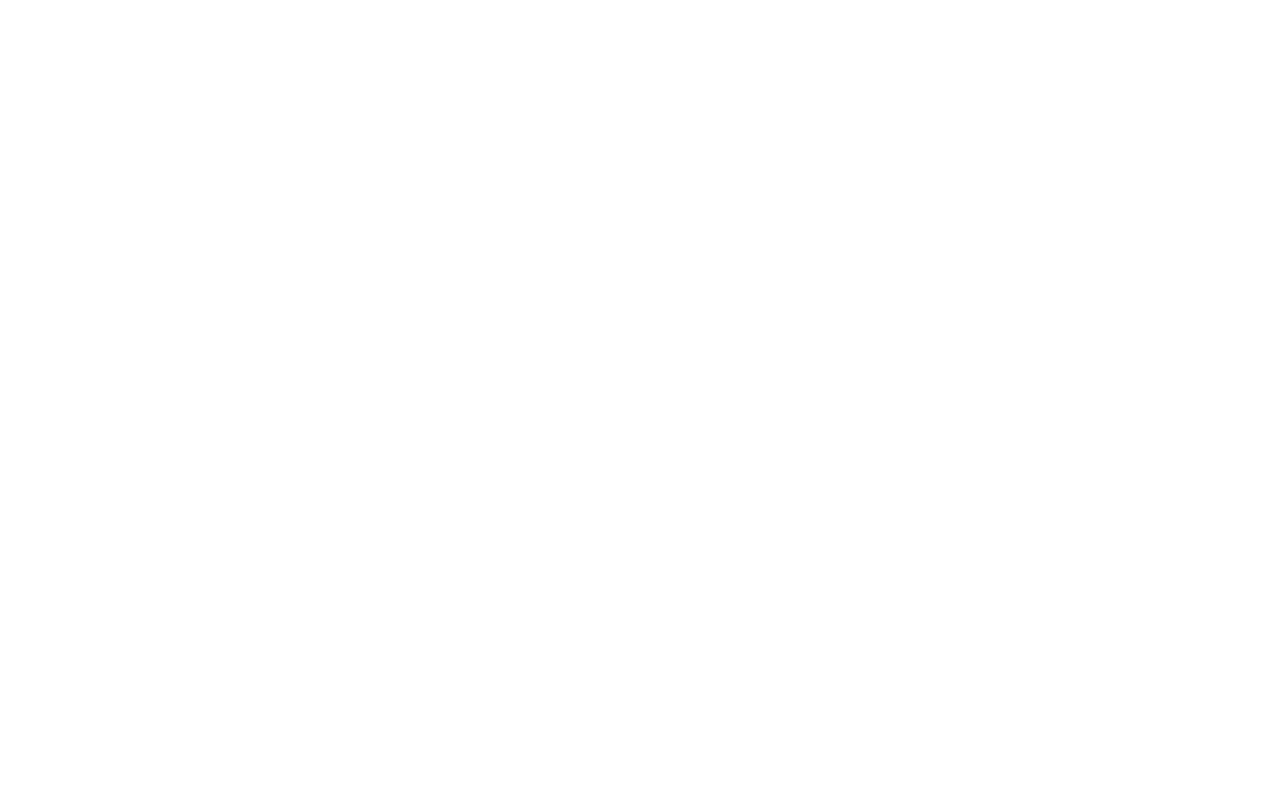
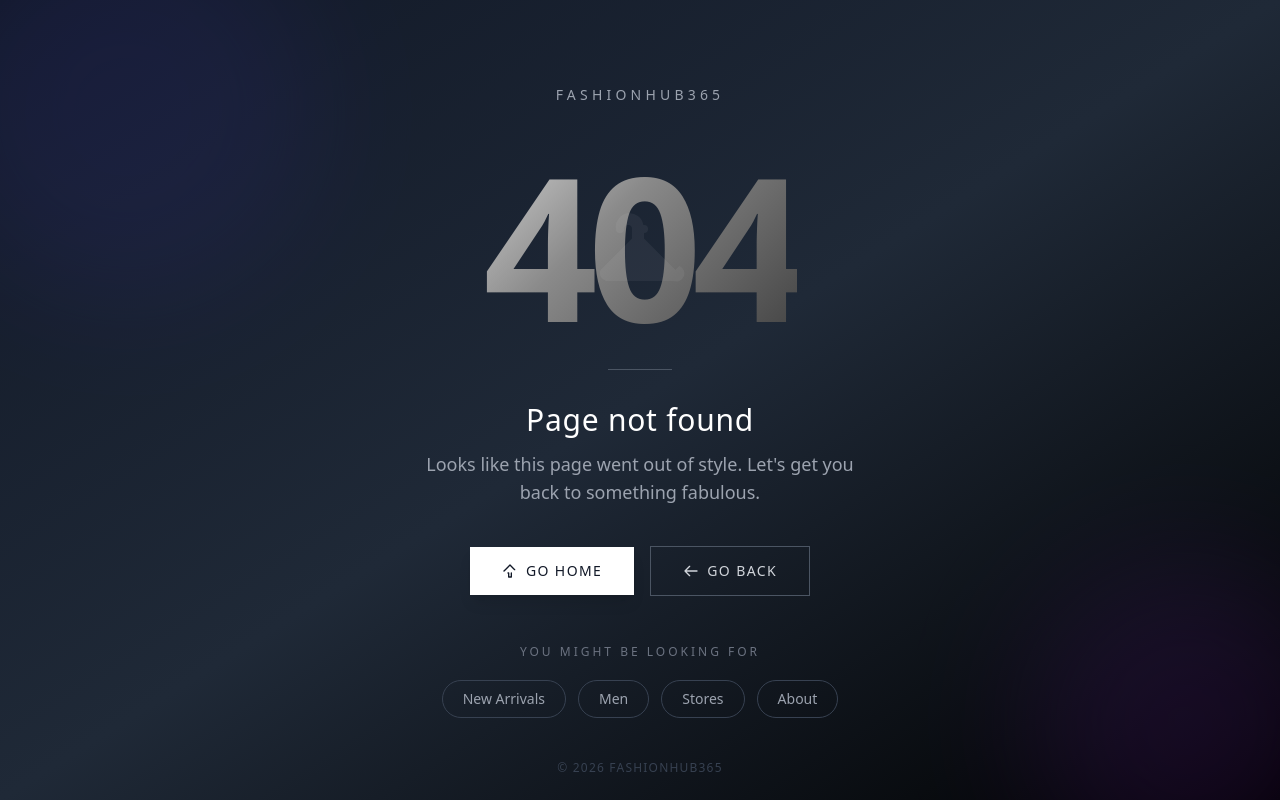
Before and after one commit to FashionHub365/FashionHub365, a React (Create React App) app in the folder fashionhub365_fe/: page /stores/1 in a window 1280 px wide. Before the commit this address had no page. Built offline with nearby package versions, Linux system fonts and the light colour scheme.

Commit message:
Add new FE page

```diff
--- a/fashionhub365_fe/src/App.js
+++ b/fashionhub365_fe/src/App.js
@@ -6,6 +6,7 @@
 import { ProductDetail } from "./pages/ProductDetail";
 import { Stores } from "./pages/Stores";
 import { Listing } from "./pages/Listing";
+import { NotFound } from "./pages/NotFound";
 import "./App.css";
 
 function App() {
@@ -21,6 +22,7 @@
           <Route path="/stores" element={<Stores />} />
           <Route path="/men" element={<Listing />} />
           <Route path="/listing" element={<Listing />} />
+          <Route path="*" element={<NotFound />} />
         </Routes>
       </div>
     </Router>
--- /dev/null
+++ b/fashionhub365_fe/src/pages/NotFound.jsx
@@ -0,0 +1,141 @@
+import { Link } from "react-router-dom";
+import { useEffect, useState } from "react";
+
+export const NotFound = () => {
+    const [loaded, setLoaded] = useState(false);
+
+    useEffect(() => {
+        const timer = setTimeout(() => setLoaded(true), 50);
+        return () => clearTimeout(timer);
+    }, []);
+
+    const suggestions = [
+        { label: "New Arrivals", path: "/" },
+        { label: "Men", path: "/men" },
+        { label: "Stores", path: "/stores" },
+        { label: "About", path: "/about" },
+    ];
+
+    return (
+        <div className="min-h-screen flex flex-col items-center justify-center bg-gradient-to-br from-gray-900 via-gray-800 to-black px-4 font-sans overflow-hidden relative">
+            {/* Decorative blobs */}
+            <div className="absolute top-[-10%] left-[-5%] w-96 h-96 rounded-full bg-indigo-900 opacity-20 blur-3xl pointer-events-none" />
+            <div className="absolute bottom-[-10%] right-[-5%] w-80 h-80 rounded-full bg-purple-900 opacity-20 blur-3xl pointer-events-none" />
+
+            {/* Card */}
+            <div
+                className={`relative z-10 w-full max-w-2xl text-center transition-all duration-700 ease-out ${loaded ? "opacity-100 translate-y-0" : "opacity-0 translate-y-8"
+                    }`}
+            >
+                {/* Brand */}
+                <Link
+                    to="/"
+                    className="inline-block mb-10 text-sm tracking-[0.3em] uppercase text-gray-400 hover:text-white transition-colors duration-300"
+                >
+                    FashionHub365
+                </Link>
+
+                {/* Giant 404 */}
+                <div className="relative select-none mb-6">
+                    <span
+                        className="text-[clamp(120px,22vw,200px)] font-bold leading-none tracking-tighter text-transparent bg-clip-text"
+                        style={{
+                            backgroundImage:
+                                "linear-gradient(135deg, #e0e0e0 0%, #8a8a8a 40%, #3a3a3a 100%)",
+                        }}
+                    >
+                        404
+                    </span>
+                    {/* Hanger icon overlay */}
+                    <div className="absolute inset-0 flex items-center justify-center pointer-events-none">
+                        <svg
+                            className="w-24 h-24 text-white opacity-5"
+                            viewBox="0 0 24 24"
+                            fill="currentColor"
+                        >
+                            <path d="M20.86 18.26 13 10.39V9a1 1 0 000-2h-.17A3 3 0 006 8a1 1 0 002 0 1 1 0 011-1 1 1 0 011 1v2.39l-7.86 7.87A2 2 0 003.55 21h16.9a2 2 0 001.41-3.74z" />
+                        </svg>
+                    </div>
+                </div>
+
+                {/* Thin divider */}
+                <div className="w-16 h-px bg-gray-600 mx-auto mb-8" />
+
+                <h1 className="text-2xl md:text-3xl font-light text-white mb-3 tracking-wide">
+                    Page not found
+                </h1>
+                <p className="text-gray-400 text-base md:text-lg max-w-md mx-auto mb-10 leading-relaxed">
+                    Looks like this page went out of style. Let's get you back to
+                    something fabulous.
+                </p>
+
+                {/* CTA buttons */}
+                <div className="flex flex-col sm:flex-row items-center justify-center gap-4 mb-12">
+                    <Link
+                        to="/"
+                        className="inline-flex items-center gap-2 px-8 py-3.5 bg-white text-gray-900 text-sm tracking-widest uppercase font-medium hover:bg-gray-100 transition-all duration-300 hover:-translate-y-0.5 shadow-lg"
+                    >
+                        <svg
+                            className="w-4 h-4"
+                            fill="none"
+                            stroke="currentColor"
+                            viewBox="0 0 24 24"
+                            strokeWidth={2}
+                        >
+                            <path
+                                strokeLinecap="round"
+                                strokeLinejoin="round"
+                                d="M3 12l2-2m0 0l7-7 7 7m-9 5v6h4v-6m-4 0H9"
+                            />
+                        </svg>
+                        Go Home
+                    </Link>
+                    <button
+                        onClick={() => window.history.back()}
+                        className="inline-flex items-center gap-2 px-8 py-3.5 border border-gray-600 text-gray-300 text-sm tracking-widest uppercase font-medium hover:border-gray-400 hover:text-white transition-all duration-300 hover:-translate-y-0.5"
+                    >
+                        <svg
+                            className="w-4 h-4"
+                            fill="none"
+                            stroke="currentColor"
+                            viewBox="0 0 24 24"
+                            strokeWidth={2}
+                        >
+                            <path
+                                strokeLinecap="round"
+                                strokeLinejoin="round"
+                                d="M10 19l-7-7m0 0l7-7m-7 7h18"
+                            />
+                        </svg>
+                        Go Back
+                    </button>
+                </div>
+
+                {/* Quick links */}
+                <div>
+                    <p className="text-xs uppercase tracking-[0.25em] text-gray-500 mb-5">
+                        You might be looking for
+                    </p>
+                    <nav className="flex flex-wrap items-center justify-center gap-3">
+                        {suggestions.map(({ label, path }) => (
+                            <Link
+                                key={label}
+                                to={path}
+                                className="px-5 py-2 rounded-full text-sm text-gray-400 border border-gray-700 hover:border-gray-400 hover:text-white transition-all duration-200 hover:bg-white hover:bg-opacity-5"
+                            >
+                                {label}
+                            </Link>
+                        ))}
+                    </nav>
+                </div>
+            </div>
+
+            {/* Bottom brand badge */}
+            <div className="absolute bottom-6 left-0 right-0 text-center">
+                <p className="text-xs text-gray-700 tracking-widest uppercase">
+                    © {new Date().getFullYear()} FashionHub365
+                </p>
+            </div>
+        </div>
+    );
+};
```
